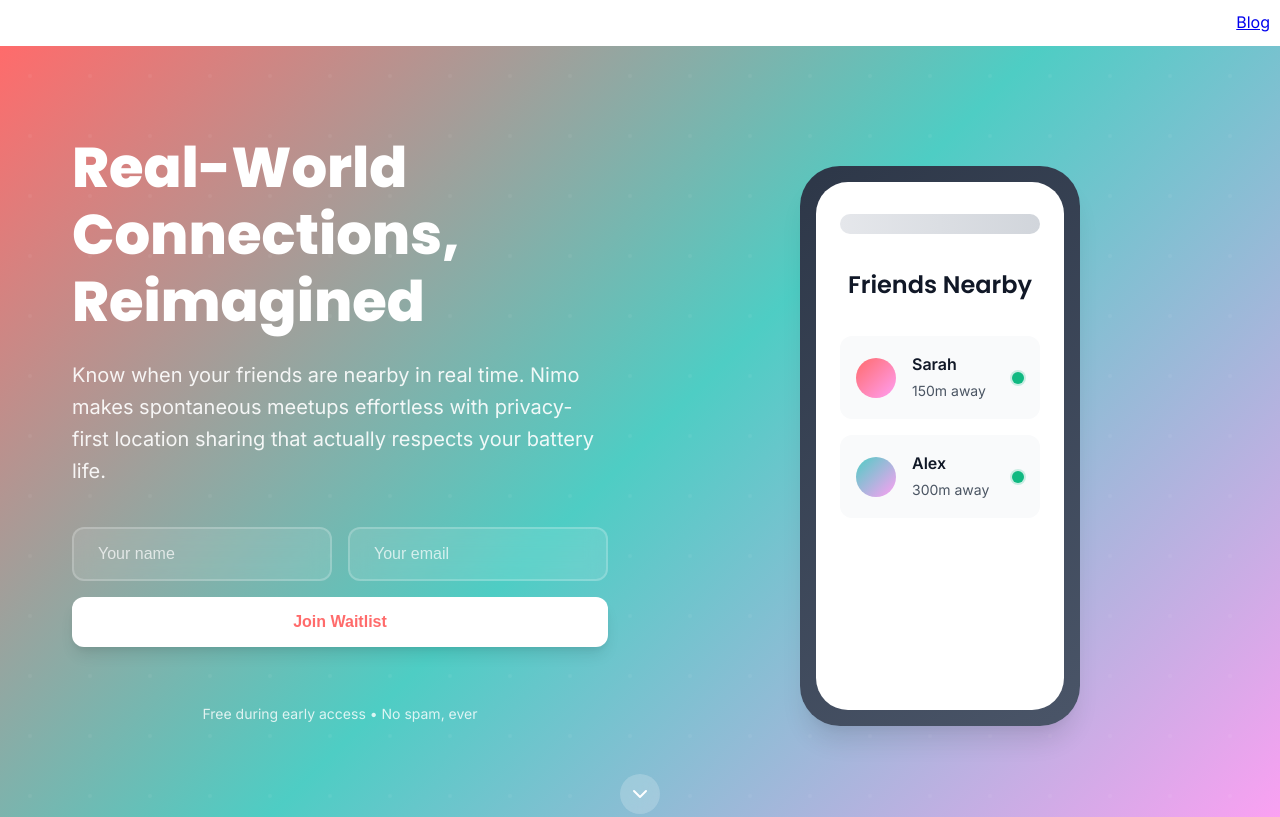
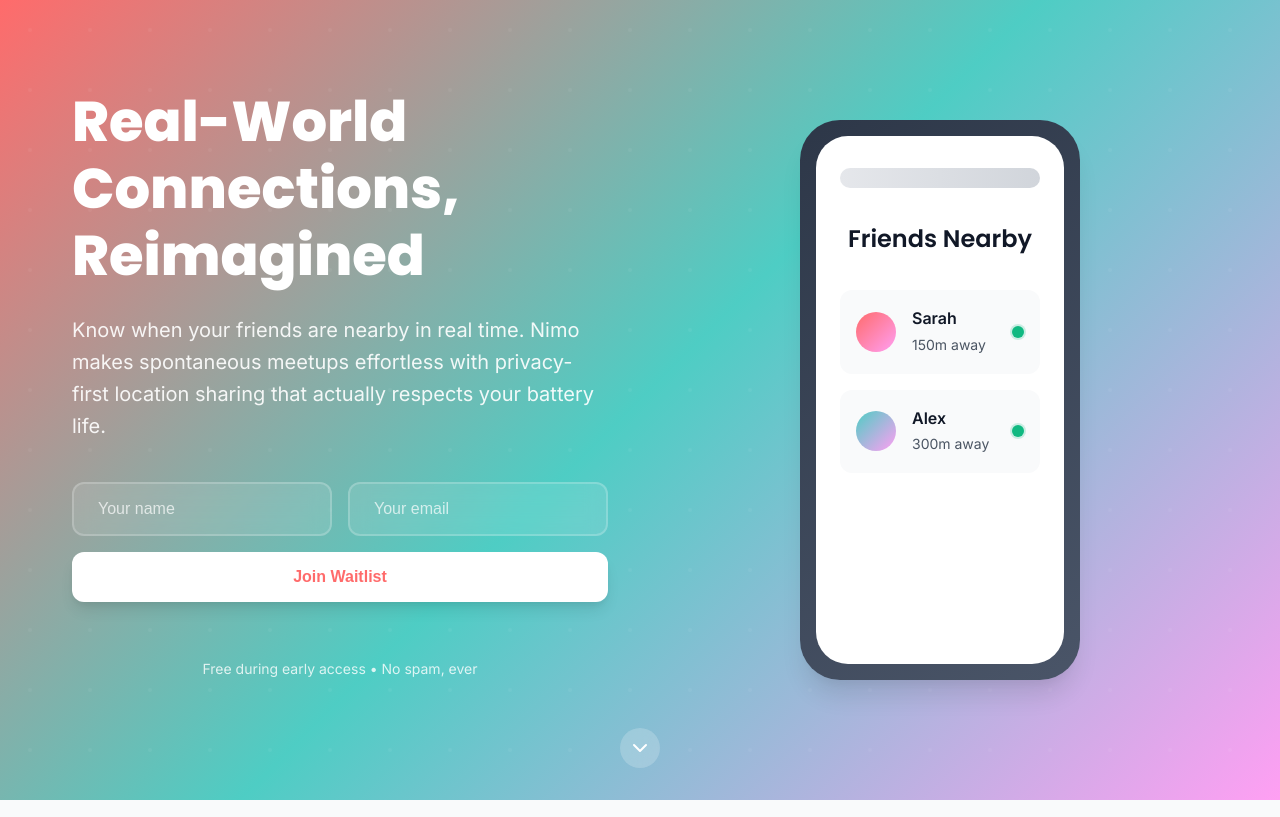
Before and after one commit to samruddhitiwari/Nimo-Landing, a plain HTML site: page index.html in a window 1280 px wide. Shown: the top 817 px of the page. Drawn offline with nearby package versions, Linux system fonts and the light colour scheme.

Commit message:
Update index.html

```diff
--- a/index.html
+++ b/index.html
@@ -22,9 +22,7 @@
 </head>
 <body>
     <!-- Hero Section -->
-    <div style="text-align: right; padding: 10px;">
-      <a href="https://medium.com/@nimoapp" target="_blank" rel="noopener noreferrer">Blog</a>
-    </div>
+
 
     <section class="hero" id="hero">
         <div class="hero-background"></div>
@@ -433,8 +431,8 @@
                     <a href="#" onclick="openModal('privacy-modal'); return false;">Privacy Policy</a>
                     <a href="#" onclick="openModal('terms-modal'); return false;">Terms of Service</a>
                     <a href="#">Contact</a>
+                    <a href="https://medium.com/@nimoapp" target="_blank" rel="noopener noreferrer">Blog</a> <!-- ✅ Blog link added here -->
                 </div>
-
 
                 <div class="footer-section">
                     <h4>Connect</h4>
@@ -458,6 +456,7 @@
         </div>
     </div>
 </footer>
+
 
     <!-- Modal Windows -->
     <!-- Privacy Policy Modal -->
```
Lines whose indentation alone changed are shown as unchanged.
